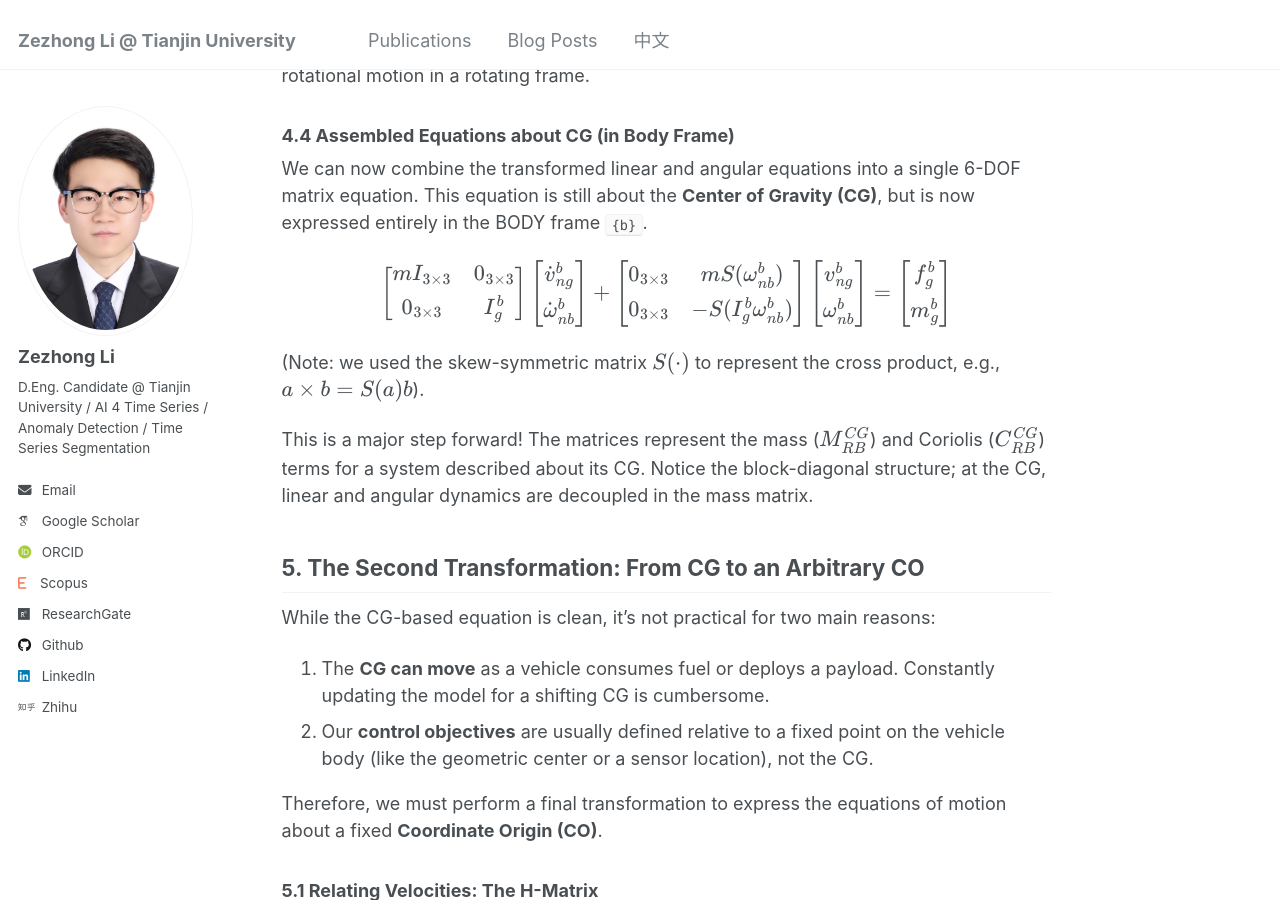
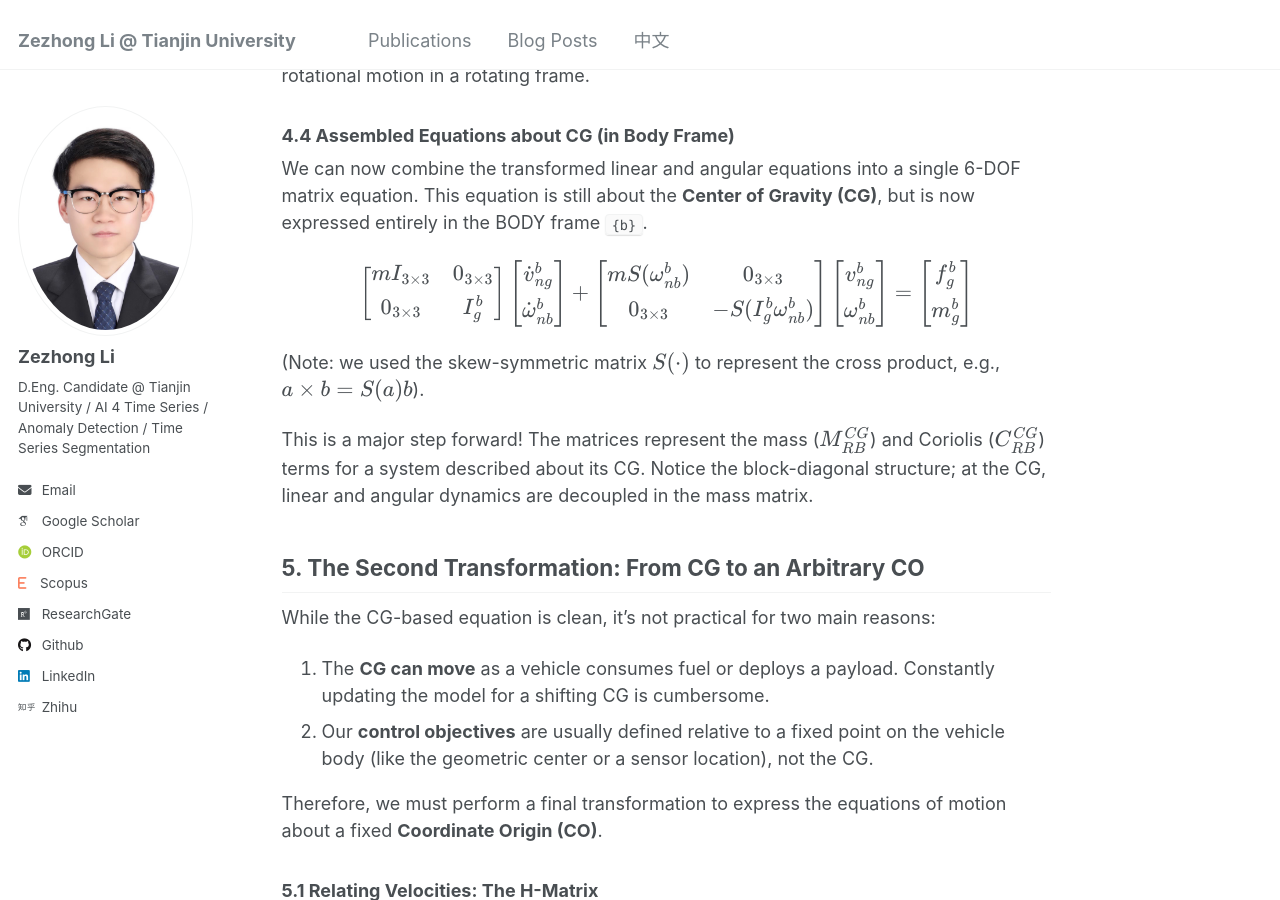
Before and after one commit to lzz19980125/lzz19980125.github.io, a Jekyll site: the page built from _posts/2025-8-2-Kinetics Analysis of Underwater Gliders.md, in a window 1280 px wide and 900 px high, scrolled down 4681 px. Built offline with Jekyll 4.4.1, drawn with Linux system fonts in a browser that asks for light colours; some web fonts are replaced.

```diff
--- a/_posts/2025-8-2-Kinetics Analysis of Underwater Gliders.md
+++ b/_posts/2025-8-2-Kinetics Analysis of Underwater Gliders.md
@@ -131,7 +131,7 @@ We can now combine the transformed linear and angular equations into a single 6-
 $$
 \begin{bmatrix} m I_{3\times3} & 0_{3\times3} \\ 0_{3\times3} & I_g^b \end{bmatrix}
 \begin{bmatrix} \dot{v}_{ng}^b \\ \dot{\omega}_{nb}^b \end{bmatrix} +
-\begin{bmatrix} 0_{3\times3} & m S(\omega_{nb}^b) \\ 0_{3\times3} & -S(I_g^b \omega_{nb}^b) \end{bmatrix}
+\begin{bmatrix} m S(\omega_{nb}^b) & 0_{3\times3}\\ 0_{3\times3} & -S(I_g^b \omega_{nb}^b) \end{bmatrix}
 \begin{bmatrix} v_{ng}^b \\ \omega_{nb}^b \end{bmatrix} =
 \begin{bmatrix} f_g^b \\ m_g^b \end{bmatrix}
 $$
```
